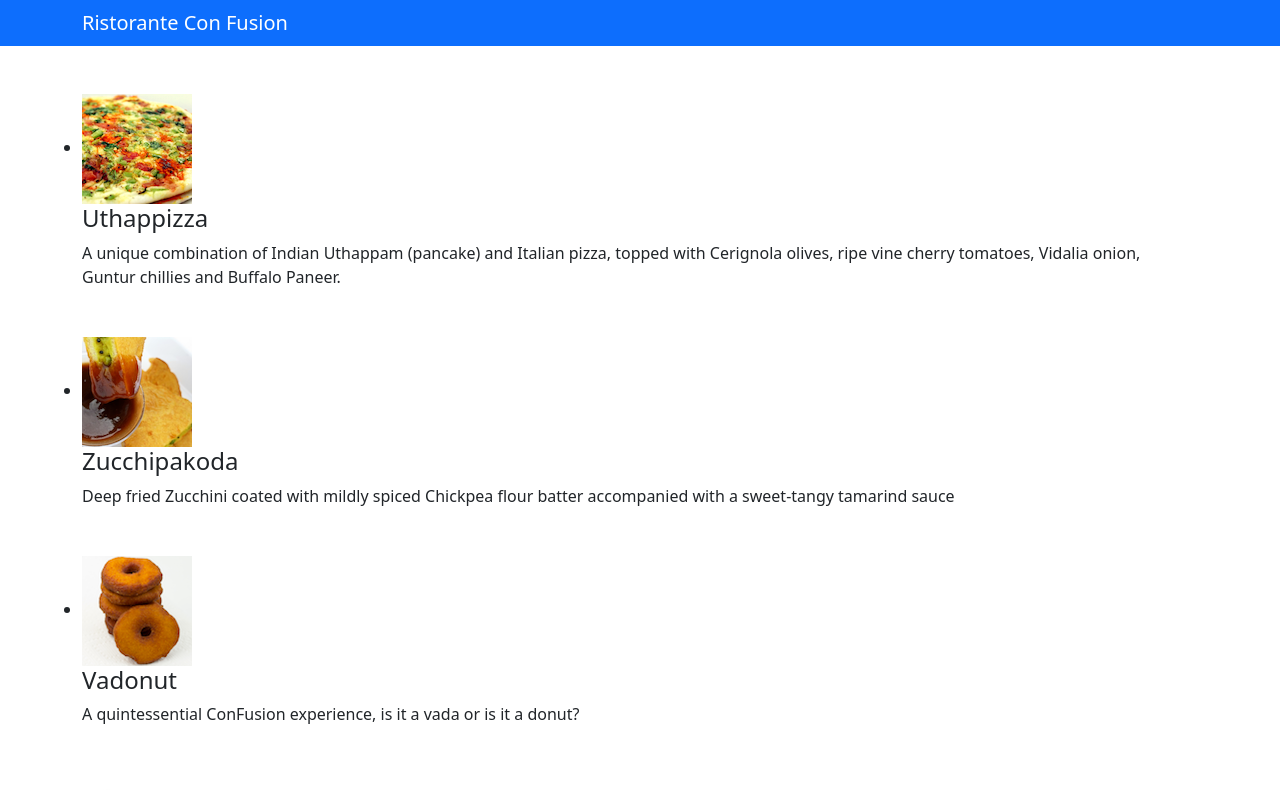
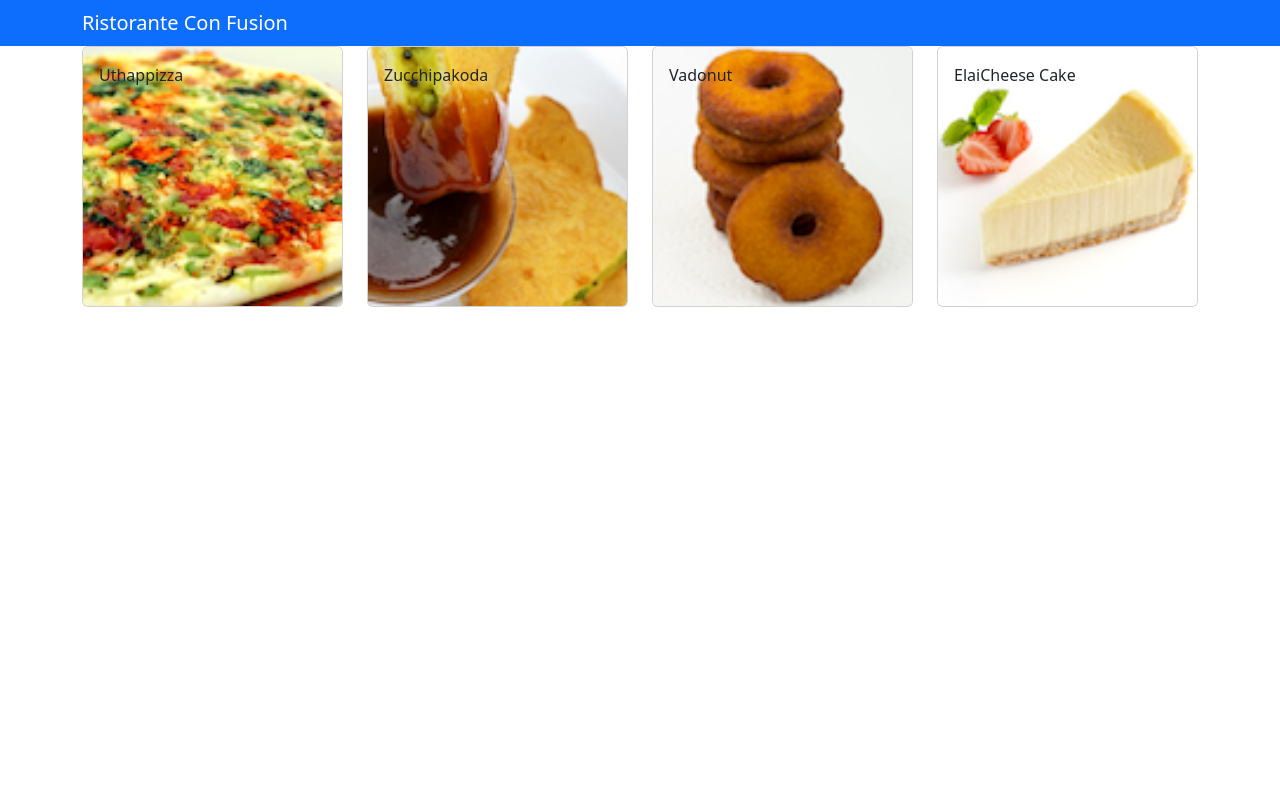
Before and after one commit to meitr71/DE160317-Confusion, a React (Create React App) app: page / in a window 1280 px wide. Shown: the top 790 px of the page. Built offline with nearby package versions, Linux system fonts and the light colour scheme.

Commit message:
Components Part 2

```diff
--- a/src/App.js
+++ b/src/App.js
@@ -4,8 +4,16 @@ import 'bootstrap/dist/css/bootstrap.min.css';
 import { Component } from 'react';
 import { Navbar, NavbarBrand } from 'reactstrap';
 import Menu from './components/MenuComponent';
+import { DISHES } from './shared/dishes';
 
 class App extends Component {
+  constructor(props) {
+    super(props);
+    this.state = {
+      dishes: DISHES
+    };
+  }
+
   render() {
     return (
       <div className="App">
@@ -14,7 +22,8 @@ class App extends Component {
             <NavbarBrand href="/">Ristorante Con Fusion</NavbarBrand>
           </div>
         </Navbar>
-        <Menu />
+        {/* <Menu /> */}
+        <Menu dishes={this.state.dishes} />
       </div>
     );
   }
--- a/src/components/MenuComponent.js
+++ b/src/components/MenuComponent.js
@@ -1,61 +1,50 @@
 import React, { Component } from 'react';
 import { Media } from 'reactstrap';
+import { Card, CardImg, CardImgOverlay, CardText, CardBody,
+  CardTitle } from 'reactstrap';
 
   class Menu extends Component {
+
     constructor(props) {
         super(props);
+
         this.state = {
-            dishes: [
-                {
-                  id: 0,
-                  name:'Uthappizza',
-                  image: 'assets/images/uthappizza.png',
-                  category: 'mains',
-                  label:'Hot',
-                  price:'4.99',
-                  description:'A unique combination of Indian Uthappam (pancake) and Italian pizza, topped with Cerignola olives, ripe vine cherry tomatoes, Vidalia onion, Guntur chillies and Buffalo Paneer.'                        },
-               {
-                  id: 1,
-                  name:'Zucchipakoda',
-                  image: 'assets/images/zucchipakoda.png',
-                  category: 'appetizer',
-                  label:'',
-                  price:'1.99',
-                  description:'Deep fried Zucchini coated with mildly spiced Chickpea flour batter accompanied with a sweet-tangy tamarind sauce'                        },
-               {
-                  id: 2,
-                  name:'Vadonut',
-                  image: 'assets/images/vadonut.png',
-                  category: 'appetizer',
-                  label:'New',
-                  price:'1.99',
-                  description:'A quintessential ConFusion experience, is it a vada or is it a donut?'                        },
-               {
-                  id: 3,
-                  name:'ElaiCheese Cake',
-                  image: 'assets/images/elaicheesecake.png',
-                  category: 'dessert',
-                  label:'',
-                  price:'2.99',
-                  description:'A delectable, semi-sweet New York Style Cheese Cake, with Graham cracker crust and spiced with Indian cardamoms'
+            selectedDish: null
         }
-               ],
-        };
+    }
+
+    onDishSelect(dish) {
+        this.setState({ selectedDish: dish});
+    }
+
+    renderDish(dish) {
+        if (dish != null)
+            return(
+                <Card>
+                    <CardImg top src={dish.image} alt={dish.name} />
+                    <CardBody>
+                      <CardTitle>{dish.name}</CardTitle>
+                      <CardText>{dish.description}</CardText>
+                    </CardBody>
+                </Card>
+            );
+        else
+            return(
+                <div></div>
+            );
     }
 
     render() {
-        const menu = this.state.dishes.map((dish) => {
+        const menu = this.props.dishes.map((dish) => {
             return (
-              <div key={dish.id} className="col-12 mt-5">
-                <Media tag="li">
-                  <Media left middle>
-                      <Media object src={dish.image} alt={dish.name} />
-                  </Media>
-                  <Media body className="ml-5">
-                    <Media heading>{dish.name}</Media>
-                    <p>{dish.description}</p>
-                  </Media>
-                </Media>
+              <div  className="col-12 col-md-3">
+                <Card key={dish.id}
+                  onClick={() => this.onDishSelect(dish)}>
+                  <CardImg width="100%" src={dish.image} alt={dish.name} />
+                  <CardImgOverlay>
+                      <CardTitle>{dish.name}</CardTitle>
+                  </CardImgOverlay>
+                </Card>
               </div>
             );
         });
@@ -63,13 +52,87 @@ class Menu extends Component {
         return (
             <div className="container">
                 <div className="row">
-              <Media list>
                     {menu}
-              </Media>
+                </div>
+                <div className="row">
+                  <div  className="col-12 col-md-3">
+                    {this.renderDish(this.state.selectedDish)}
+                  </div>
                 </div>
             </div>
         );
     }
 }
 
+// class Menu extends Component {
+//     constructor(props) {
+//         super(props);
+//         this.state = {
+//             dishes: [
+//                 {
+//                   id: 0,
+//                   name:'Uthappizza',
+//                   image: 'assets/images/uthappizza.png',
+//                   category: 'mains',
+//                   label:'Hot',
+//                   price:'4.99',
+//                   description:'A unique combination of Indian Uthappam (pancake) and Italian pizza, topped with Cerignola olives, ripe vine cherry tomatoes, Vidalia onion, Guntur chillies and Buffalo Paneer.'                        },
+//                {
+//                   id: 1,
+//                   name:'Zucchipakoda',
+//                   image: 'assets/images/zucchipakoda.png',
+//                   category: 'appetizer',
+//                   label:'',
+//                   price:'1.99',
+//                   description:'Deep fried Zucchini coated with mildly spiced Chickpea flour batter accompanied with a sweet-tangy tamarind sauce'                        },
+//                {
+//                   id: 2,
+//                   name:'Vadonut',
+//                   image: 'assets/images/vadonut.png',
+//                   category: 'appetizer',
+//                   label:'New',
+//                   price:'1.99',
+//                   description:'A quintessential ConFusion experience, is it a vada or is it a donut?'                        },
+//                {
+//                   id: 3,
+//                   name:'ElaiCheese Cake',
+//                   image: 'assets/images/elaicheesecake.png',
+//                   category: 'dessert',
+//                   label:'',
+//                   price:'2.99',
+//                   description:'A delectable, semi-sweet New York Style Cheese Cake, with Graham cracker crust and spiced with Indian cardamoms'
+//                  }
+//                ],
+//         };
+//     }
+
+//     render() {
+//         const menu = this.state.dishes.map((dish) => {
+//             return (
+//               <div key={dish.id} className="col-12 mt-5">
+//                 <Media tag="li">
+//                   <Media left middle>
+//                       <Media object src={dish.image} alt={dish.name} />
+//                   </Media>
+//                   <Media body className="ml-5">
+//                     <Media heading>{dish.name}</Media>
+//                     <p>{dish.description}</p>
+//                   </Media>
+//                 </Media>
+//               </div>
+//             );
+//         });
+
+//         return (
+//           <div className="container">
+//             <div className="row">
+//               <Media list>
+//                   {menu}
+//               </Media>
+//             </div>
+//           </div>
+//         );
+//     }
+// }
+
 export default Menu;
--- /dev/null
+++ b/src/shared/dishes.js
@@ -0,0 +1,186 @@
+export const DISHES =
+    [
+        {
+        id: 0,
+        name:'Uthappizza',
+        image: 'assets/images/uthappizza.png',
+        category: 'mains',
+        label:'Hot',
+        price:'4.99',
+        description:'A unique combination of Indian Uthappam (pancake) and Italian pizza, topped with Cerignola olives, ripe vine cherry tomatoes, Vidalia onion, Guntur chillies and Buffalo Paneer.',
+        comments: [
+            {
+            id: 0,
+            rating: 5,
+            comment: "Imagine all the eatables, living in conFusion!",
+            author: "John Lemon",
+            date: "2012-10-16T17:57:28.556094Z"
+            },
+            {
+            id: 1,
+            rating: 4,
+            comment: "Sends anyone to heaven, I wish I could get my mother-in-law to eat it!",
+            author: "Paul McVites",
+            date: "2014-09-05T17:57:28.556094Z"
+            },
+            {
+            id: 2,
+            rating: 3,
+            comment: "Eat it, just eat it!",
+            author: "Michael Jaikishan",
+            date: "2015-02-13T17:57:28.556094Z"
+            },
+            {
+            id: 3,
+            rating: 4,
+            comment: "Ultimate, Reaching for the stars!",
+            author: "Ringo Starry",
+            date: "2013-12-02T17:57:28.556094Z"
+            },
+            {
+            id: 4,
+            rating: 2,
+            comment: "It's your birthday, we're gonna party!",
+            author: "25 Cent",
+            date: "2011-12-02T17:57:28.556094Z"
+            }
+        ]                        },
+        {
+        id: 1,
+        name:'Zucchipakoda',
+        image: 'assets/images/zucchipakoda.png',
+        category: 'appetizer',
+        label:'',
+        price:'1.99',
+        description:'Deep fried Zucchini coated with mildly spiced Chickpea flour batter accompanied with a sweet-tangy tamarind sauce',
+        comments: [
+            {
+            id: 0,
+            rating: 5,
+            comment: "Imagine all the eatables, living in conFusion!",
+            author: "John Lemon",
+            date: "2012-10-16T17:57:28.556094Z"
+            },
+            {
+            id: 1,
+            rating: 4,
+            comment: "Sends anyone to heaven, I wish I could get my mother-in-law to eat it!",
+            author: "Paul McVites",
+            date: "2014-09-05T17:57:28.556094Z"
+            },
+            {
+            id: 2,
+            rating: 3,
+            comment: "Eat it, just eat it!",
+            author: "Michael Jaikishan",
+            date: "2015-02-13T17:57:28.556094Z"
+            },
+            {
+            id: 3,
+            rating: 4,
+            comment: "Ultimate, Reaching for the stars!",
+            author: "Ringo Starry",
+            date: "2013-12-02T17:57:28.556094Z"
+            },
+            {
+            id: 4,
+            rating: 2,
+            comment: "It's your birthday, we're gonna party!",
+            author: "25 Cent",
+            date: "2011-12-02T17:57:28.556094Z"
+            }
+        ]
+        },
+        {
+        id: 2,
+        name:'Vadonut',
+        image: 'assets/images/vadonut.png',
+        category: 'appetizer',
+        label:'New',
+        price:'1.99',
+        description:'A quintessential ConFusion experience, is it a vada or is it a donut?',
+        comments: [
+            {
+            id: 0,
+            rating: 5,
+            comment: "Imagine all the eatables, living in conFusion!",
+            author: "John Lemon",
+            date: "2012-10-16T17:57:28.556094Z"
+            },
+            {
+            id: 1,
+            rating: 4,
+            comment: "Sends anyone to heaven, I wish I could get my mother-in-law to eat it!",
+            author: "Paul McVites",
+            date: "2014-09-05T17:57:28.556094Z"
+            },
+            {
+            id: 2,
+            rating: 3,
+            comment: "Eat it, just eat it!",
+            author: "Michael Jaikishan",
+            date: "2015-02-13T17:57:28.556094Z"
+            },
+            {
+            id: 3,
+            rating: 4,
+            comment: "Ultimate, Reaching for the stars!",
+            author: "Ringo Starry",
+            date: "2013-12-02T17:57:28.556094Z"
+            },
+            {
+            id: 4,
+            rating: 2,
+            comment: "It's your birthday, we're gonna party!",
+            author: "25 Cent",
+            date: "2011-12-02T17:57:28.556094Z"
+            }
+        ]
+        },
+        {
+        id: 3,
+        name:'ElaiCheese Cake',
+        image: 'assets/images/elaicheesecake.png',
+        category: 'dessert',
+        label:'',
+        price:'2.99',
+        description:'A delectable, semi-sweet New York Style Cheese Cake, with Graham cracker crust and spiced with Indian cardamoms',
+        comments: [
+            {
+            id: 0,
+            rating: 5,
+            comment: "Imagine all the eatables, living in conFusion!",
+            author: "John Lemon",
+            date: "2012-10-16T17:57:28.556094Z"
+            },
+            {
+            id: 1,
+            rating: 4,
+            comment: "Sends anyone to heaven, I wish I could get my mother-in-law to eat it!",
+            author: "Paul McVites",
+            date: "2014-09-05T17:57:28.556094Z"
+            },
+            {
+            id: 2,
+            rating: 3,
+            comment: "Eat it, just eat it!",
+            author: "Michael Jaikishan",
+            date: "2015-02-13T17:57:28.556094Z"
+            },
+            {
+            id: 3,
+            rating: 4,
+            comment: "Ultimate, Reaching for the stars!",
+            author: "Ringo Starry",
+            date: "2013-12-02T17:57:28.556094Z"
+            },
+            {
+            id: 4,
+            rating: 2,
+            comment: "It's your birthday, we're gonna party!",
+            author: "25 Cent",
+            date: "2011-12-02T17:57:28.556094Z"
+            }
+        ]
+        }
+    ];
```
Lines whose indentation alone changed are shown as unchanged.
